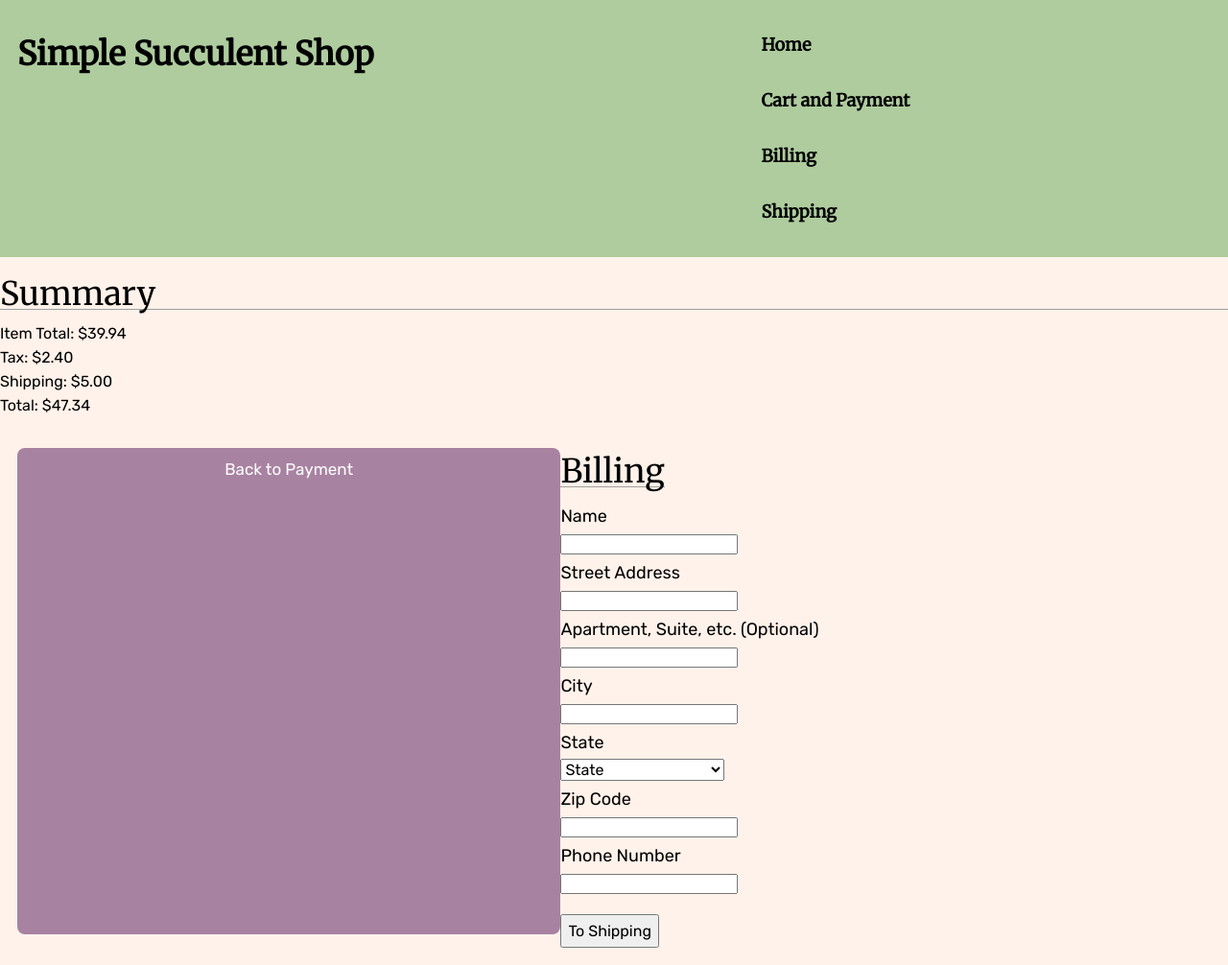
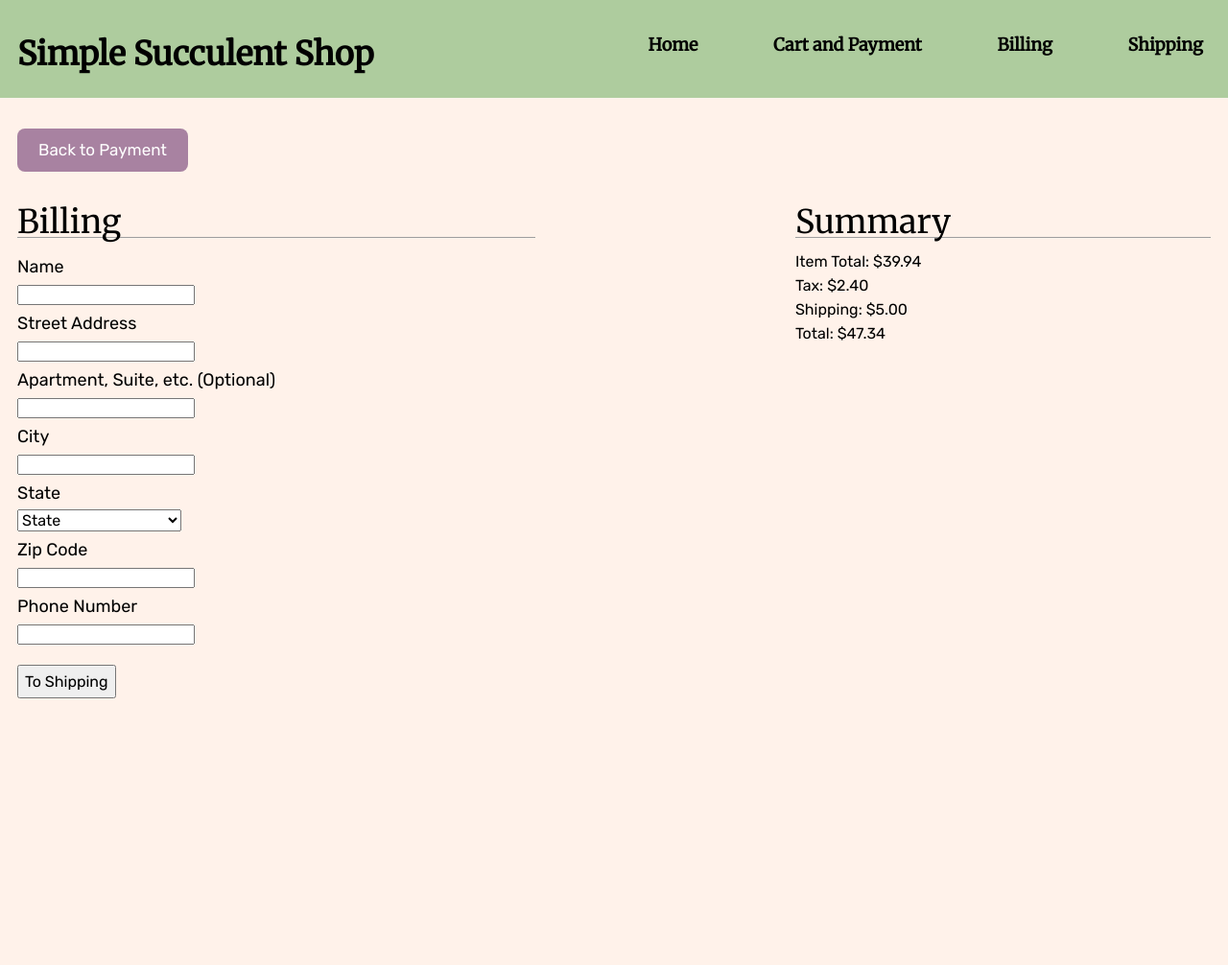
Before and after one commit to BradEstacio/itmd362-project1, a plain HTML site: page billing/index.html in a window 1280 px wide. Shown: the whole page at 96% size. After the commit the page ends 800 px from the top, so only its background shows below. Drawn offline with Linux system fonts and the light colour scheme.

Commit message:
Add ids on elements for grid layouts

```diff
--- a/billing/index.html
+++ b/billing/index.html
@@ -10,9 +10,9 @@
 </head>
 <body>
   <header id="header">
-    <h1>Simple Succulent Shop</h1>
+    <h1 id="shop-name">Simple Succulent Shop</h1>
     <nav>
-      <ul>
+      <ul id="nav-buttons">
         <li><a class="nav-button" id="home" href="../">Home</a></li>
         <li><a class="nav-button" id="cart-and-payment" href="../payment">Cart and Payment</a></li>
         <li><a class="nav-button" id="billing" href="">Billing</a></li>
@@ -21,9 +21,12 @@
     </nav>
   </header>
 
+  <main id="main">
+    <a href="../payment/" class="back-button" id="back-button">Back to Payment</a>
+
     <aside id="summary">
       <h1 class="line">Summary</h1>
-    <section id="prices">
+      <section>
         <ul>
           <li>Item Total: $39.94</li>
           <li>Tax: $2.40</li>
@@ -33,11 +36,8 @@
       </section>
     </aside>
 
-  <main id="main">
-    <a href="../payment/" class="back-button">Back to Payment</a>
-
-    <form name="billing" action="../shipping/" method="get" aria-labelledby="form-label" aria-live="polite" aria-relevant="additions">
-      <h1 id="billing" class="line">Billing</h1>
+    <form name="billing" id="form" action="../shipping/" method="get" aria-labelledby="form-label" aria-live="polite" aria-relevant="additions">
+      <h1 class="line">Billing</h1>
 
       <ol>
         <li>
```
Also changed, not shown: payment/index.html (+7 -7 lines), shipping/index.html (+10 -8 lines). Lines whose indentation alone changed are shown as unchanged.
